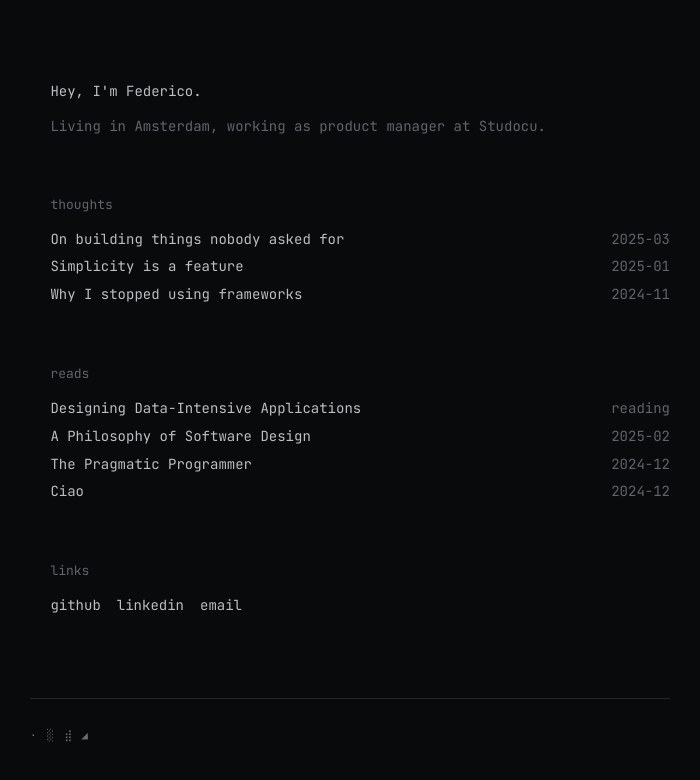
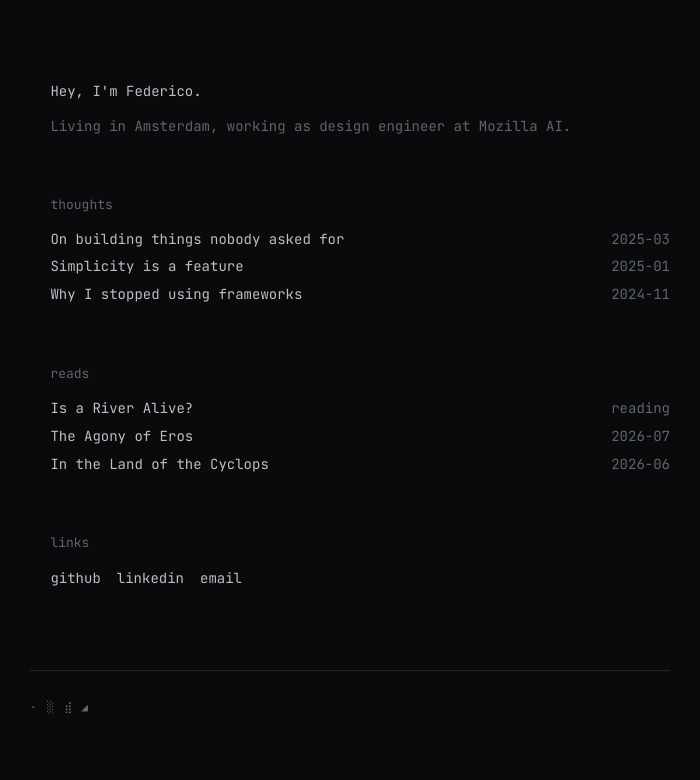
Before and after one commit to jigjigjig/fede.love, a React (Vite) app: page / in a window 1280 px wide. Shown: the top 780 px of the page, without its empty margins (98-798 px from the left). Built offline with nearby package versions, Linux system fonts and the light colour scheme.

Commit message:
Update job title and reads list

```diff
--- a/content/reads.md
+++ b/content/reads.md
@@ -1,4 +1,3 @@
-- Designing Data-Intensive Applications | reading
-- A Philosophy of Software Design | 2025-02
-- The Pragmatic Programmer | 2024-12
-- Ciao | 2024-12
+- Is a River Alive? | reading
+- The Agony of Eros | 2026-07
+- In the Land of the Cyclops | 2026-06
--- a/src/pages/Portfolio.tsx
+++ b/src/pages/Portfolio.tsx
@@ -177,7 +177,7 @@ const Portfolio = () => {
                 Hey, I'm Federico.
               </p>
               <p className="text-muted-foreground">
-              Living in Amsterdam, working as product manager at Studocu.
+              Living in Amsterdam, working as design engineer at Mozilla AI.
               </p>
             </div>
           </SpinnerSection>
```
